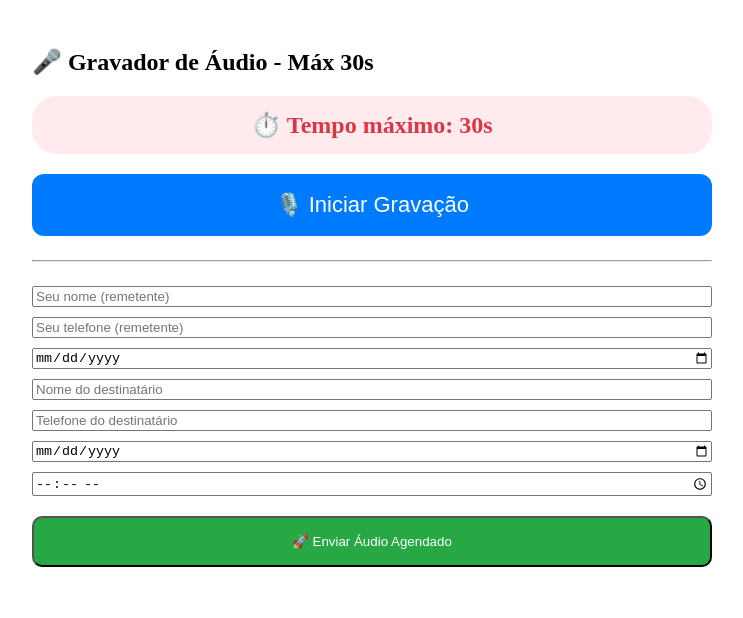
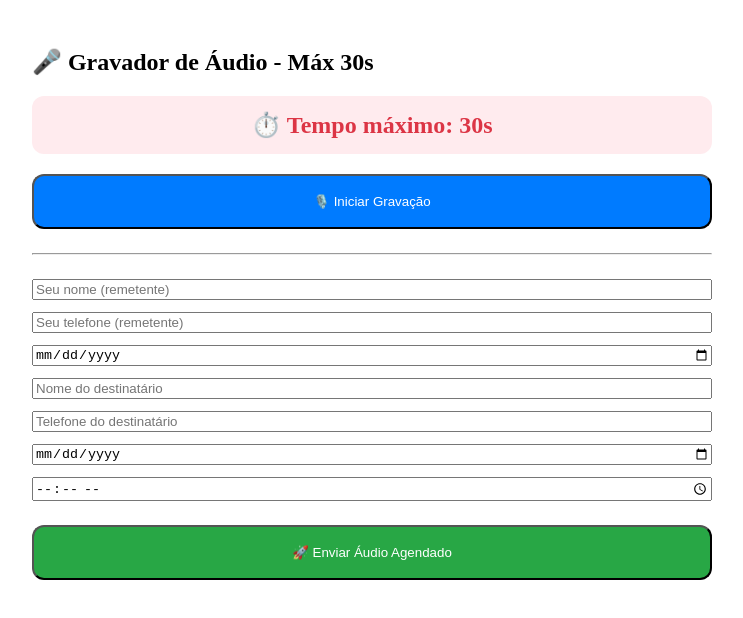
Before and after one commit to AdilsonStewart/CorujinhaLegal, a React (Create React App) app: page /audiorecord in a window 1280 px wide. Shown: the top 618 px of the page, without its empty margins (268-1011 px from the left). Built offline with nearby package versions, Linux system fonts and the light colour scheme.

Commit message:
Refactor comments and improve button styles
Updated comments for clarity and consistency, changed styles for buttons and layout adjustments.

```diff
--- a/src/screens/AudioRecordPage.js
+++ b/src/screens/AudioRecordPage.js
@@ -8,14 +8,20 @@ import {
   addDoc,
   serverTimestamp,
   Timestamp,
+  query,
+  where,
+  getDocs,
+  doc,
+  setDoc
 } from "firebase/firestore";
 
-// Supabase
+// Supabase Config
 const supabase = createClient(
   "https://kuwsgvhjmjnhkteleczc.supabase.co",
   "sb_publishable_Rgq_kYySn7XB-zPyDG1_Iw_YEVt8O2P"
 );
 
+// util
 const sanitizePhone = (s = "") => (s || "").toString().replace(/\D/g, "");
 
 const AudioRecordPage = () => {
@@ -23,16 +29,16 @@ const AudioRecordPage = () => {
   const [audioURL, setAudioURL] = useState(null);
   const [audioBlob, setAudioBlob] = useState(null);
 
-  // Remetente
+  // remetente
   const [remetenteNome, setRemetenteNome] = useState("");
   const [remetenteTelefone, setRemetenteTelefone] = useState("");
   const [remetenteNascimento, setRemetenteNascimento] = useState("");
 
-  // Destinatário
+  // destinatário
   const [destinatarioNome, setDestinatarioNome] = useState("");
   const [destinatarioTelefone, setDestinatarioTelefone] = useState("");
 
-  // Agendamento
+  // agendamento
   const [dataEntrega, setDataEntrega] = useState("");
   const [horaEntrega, setHoraEntrega] = useState("");
 
@@ -43,7 +49,6 @@ const AudioRecordPage = () => {
   const audioChunksRef = useRef([]);
   const tempoIntervalRef = useRef(null);
 
-  // Armazena no localStorage (mas não faz preload)
   useEffect(() => localStorage.setItem("clienteNome", remetenteNome), [remetenteNome]);
   useEffect(() => localStorage.setItem("clienteTelefone", remetenteTelefone), [remetenteTelefone]);
   useEffect(() => localStorage.setItem("clienteNascimento", remetenteNascimento), [remetenteNascimento]);
@@ -54,7 +59,6 @@ const AudioRecordPage = () => {
       audioChunksRef.current = [];
 
       const recorder = new MediaRecorder(stream);
-
       recorder.ondataavailable = (e) => audioChunksRef.current.push(e.data);
 
       recorder.onstop = () => {
@@ -98,7 +102,7 @@ const AudioRecordPage = () => {
     if (!remetenteNascimento)
       return alert("Preencha a data de nascimento do remetente.");
 
-    // 🔒 validação de data/horário
+    // validação de datas
     const agora = new Date();
     const hoje = agora.toISOString().slice(0, 10);
     const dataEscolhida = dataEntrega || hoje;
@@ -109,13 +113,62 @@ const AudioRecordPage = () => {
 
     const limite = new Date();
     limite.setDate(limite.getDate() + 365);
-
     if (dataHorario > limite)
       return alert("⛔ Agendamento máximo de 365 dias.");
 
-    alert("✔ Dados válidos — envio continua…");
+    setIsUploading(true);
 
-    // Aqui segue TODO o fluxo original (upload e Firestore)
+    try {
+      // 1. Upload no Supabase
+      const nomeArquivo = `audio_${Date.now()}_${Math.random().toString(36).slice(2)}.webm`;
+      const { error: uploadError } = await supabase.storage
+        .from("Midias")
+        .upload(nomeArquivo, audioBlob, { contentType: "audio/webm" });
+
+      if (uploadError) throw uploadError;
+
+      const { data } = supabase.storage.from("Midias").getPublicUrl(nomeArquivo);
+      const publicUrl = data?.publicUrl || "";
+
+      const orderID = `AUD-${Date.now()}-${Math.random().toString(36).slice(2, 8)}`;
+      const telefoneDest = sanitizePhone(destinatarioTelefone);
+      const telefoneRem = sanitizePhone(remetenteTelefone);
+
+      const payload = {
+        order_id: orderID,
+        tipo: "audio",
+        link_midia: publicUrl,
+        criado_em: new Date().toISOString(),
+        data_agendamento: dataEscolhida,
+        hora_agendamento: horaEntrega,
+        enviado: false,
+        destinatario: destinatarioNome,
+        telefone: telefoneDest,
+        remetente: remetenteNome,
+        telefone_remetente: telefoneRem,
+        remetente_nascimento: remetenteNascimento,
+      };
+
+      const col = collection(db, "agendamentos");
+      const docRef = await addDoc(col, payload);
+
+      localStorage.setItem(
+        "lastAgendamento",
+        JSON.stringify({
+          ...payload,
+          firestore_id: docRef.id
+        })
+      );
+
+      alert("🎉 Áudio agendado com sucesso!");
+      window.location.href = "/saida";
+
+    } catch (err) {
+      console.error(err);
+      alert("Erro ao enviar.");
+    }
+
+    setIsUploading(false);
   };
 
   return (
@@ -127,10 +180,10 @@ const AudioRecordPage = () => {
         color: "#dc3545",
         fontWeight: "bold",
         background: "#ffebee",
-        padding: "15px 25px",
-        borderRadius: 25,
-        textAlign: "center",
-        marginBottom: 20
+        padding: "15px",
+        borderRadius: 12,
+        marginBottom: 20,
+        textAlign: "center"
       }}>
         ⏱️ Tempo máximo: {tempoRestante}s
       </div>
@@ -138,44 +191,27 @@ const AudioRecordPage = () => {
       {!isRecording ? (
         <button
           onClick={startRecording}
-          style={{
-            fontSize: 22,
-            padding: "18px 35px",
-            background: "#007bff",
-            color: "white",
-            border: "none",
-            borderRadius: 12,
-            width: "100%"
-          }}
+          style={{ width: "100%", padding: 18, background: "#007bff", color: "white", borderRadius: 12 }}
         >
           🎙️ Iniciar Gravação
         </button>
       ) : (
         <button
           onClick={stopRecording}
-          style={{
-            fontSize: 22,
-            padding: "18px 35px",
-            background: "#dc3545",
-            color: "white",
-            border: "none",
-            borderRadius: 12,
-            width: "100%"
-          }}
+          style={{ width: "100%", padding: 18, background: "#dc3545", color: "white", borderRadius: 12 }}
         >
           ⏹️ Parar Gravação
         </button>
       )}
 
-      {audioURL && (
-        <audio controls src={audioURL} style={{ width: "100%", marginTop: 16 }} />
-      )}
+      {audioURL && <audio controls src={audioURL} style={{ width: "100%", marginTop: 16 }} />}
 
       <hr style={{ margin: "24px 0" }} />
 
-      <div style={{ display: "grid", gap: 10 }}>
+      {/* Formulário */}
+      <div style={{ display: "grid", gap: 12 }}>
 
-        {/* remetente */}
+        {/* REMETENTE */}
         <input
           type="text"
           placeholder="Seu nome (remetente)"
@@ -197,7 +233,7 @@ const AudioRecordPage = () => {
           onChange={(e) => setRemetenteNascimento(e.target.value)}
         />
 
-        {/* destinatário */}
+        {/* DESTINATÁRIO */}
         <input
           type="text"
           placeholder="Nome do destinatário"
@@ -212,9 +248,9 @@ const AudioRecordPage = () => {
           onChange={(e) => setDestinatarioTelefone(e.target.value)}
         />
 
-        {/* agendamento */}
         <input
           type="date"
+          placeholder="Data de entrega da mensagem *"
           value={dataEntrega}
           onChange={(e) => setDataEntrega(e.target.value)}
         />
@@ -229,12 +265,12 @@ const AudioRecordPage = () => {
       <button
         onClick={enviarDados}
         style={{
-          marginTop: 20,
-          padding: "16px 28px",
+          marginTop: 24,
+          width: "100%",
+          padding: 18,
           background: "#28a745",
           color: "white",
-          width: "100%",
-          borderRadius: 10
+          borderRadius: 12
         }}
       >
         🚀 Enviar Áudio Agendado
```
